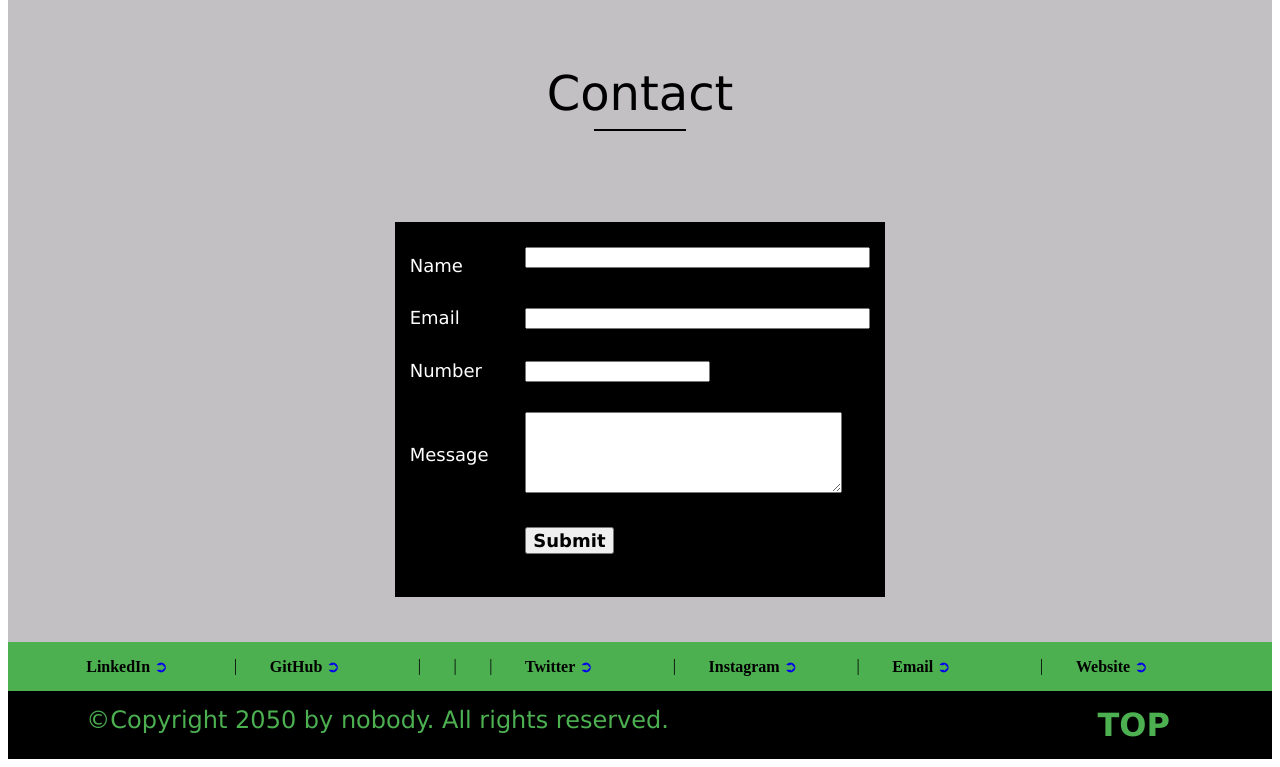
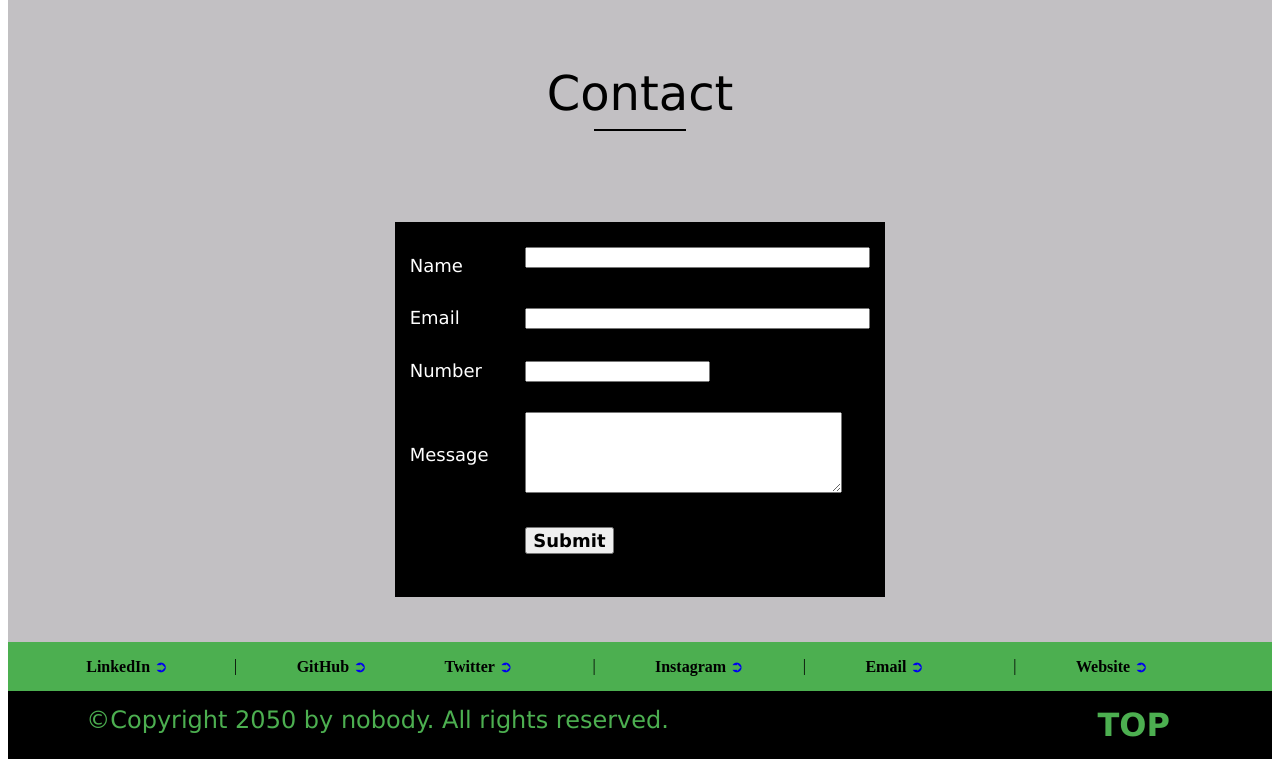
Before and after one commit to djmartin0055/easypage, a plain HTML site: page index.html in a window 1280 px wide. Shown: the part 1660-2427 px from the top of the page. Drawn offline with Linux system fonts and the light colour scheme.

Commit message:
Update index.html

```diff
--- a/index.html
+++ b/index.html
@@ -106,7 +106,7 @@
 							<h3>
 								<font face="Times New Roman"
 									size="6" color="#ffffff">
-									Hi Geeks!
+									Hello World!
 								</font>
 							</h3>
 
@@ -440,18 +440,6 @@
 							</a>
 						</td>
 
-						<td>
-							|
-						</td>
-
-						<td>
-							|
-						</td>
-
-						<td>
-							|
-						</td>
-
 						<td width="13%" valign="top">
 							<b>Twitter</b>
 							<a href="#" style="text-decoration:none">
```
